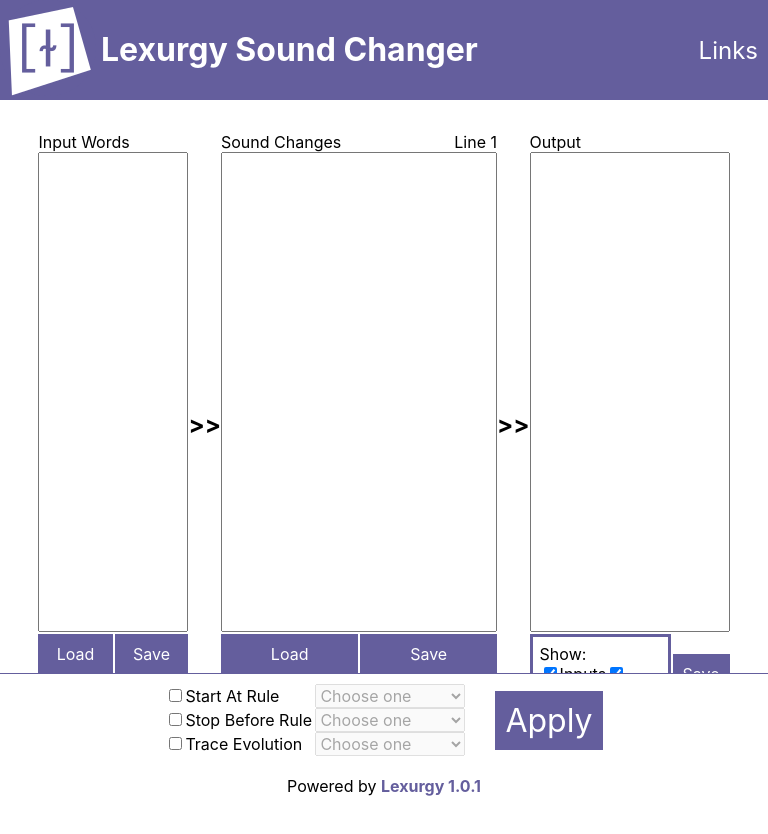
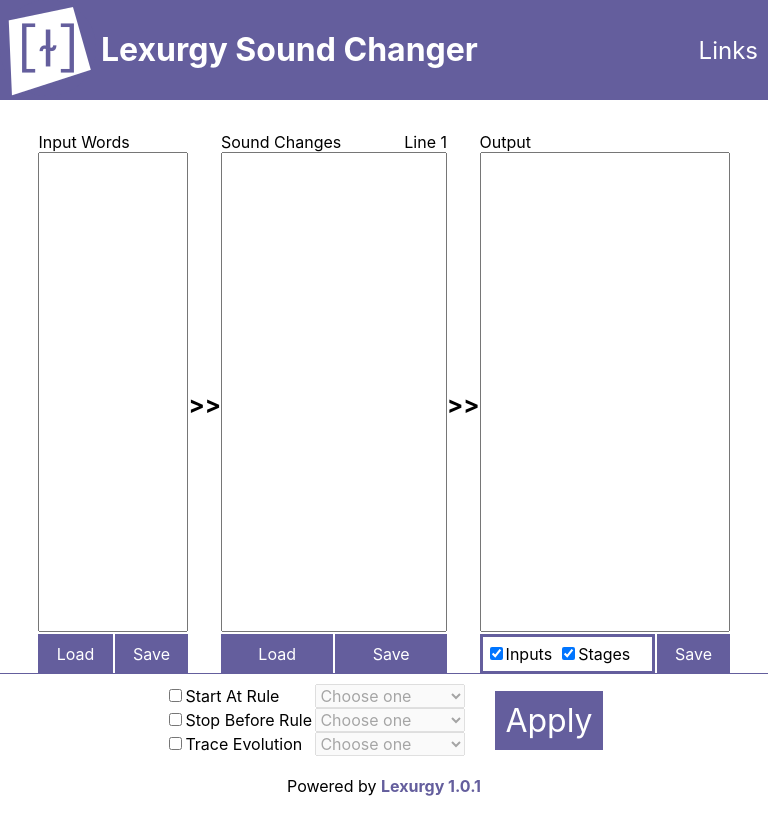
Before and after one commit to def-gthill/lexurgy-web, a Next.js app: page /sc in a window 768 px wide. Shown: the top 834 px of the page. Built offline with nearby package versions, Linux system fonts and the light colour scheme.

Commit message:
Adjust layout for "Show Inputs"

```diff
--- a/components/sc.js
+++ b/components/sc.js
@@ -72,7 +72,7 @@
             styles={`${styles.stackedEditor} ${styles.outputContainer}`}
           >
             <div className={styles.showStages}>
-              <div>Show:</div>
+              <span className={styles.showStagesLabel}>Show:</span>
               <input
                 id="showInputs"
                 type="checkbox"
--- a/styles/SC.module.css
+++ b/styles/SC.module.css
@@ -35,7 +35,7 @@
 }
 
 .outputContainer {
-  flex: 1 0 200px;
+  flex: 1 0 250px;
 }
 
 .showStages {
@@ -43,6 +43,10 @@
   border-style: solid;
   border-width: 3px;
   padding: 7px;
+}
+
+.showStages input {
+  margin-left: 10px;
 }
 
 .controls {
@@ -56,6 +60,16 @@
   align-items: center;
   padding: 10px 30px 20px;
   gap: 30px;
+}
+
+@media (min-width: 700px) and (max-width: 1200px) {
+  .showStagesLabel {
+    display: none;
+  }
+
+  .showStages input:first-of-type {
+    margin-left: 0;
+  }
 }
 
 @media (max-width: 700px) {
```
